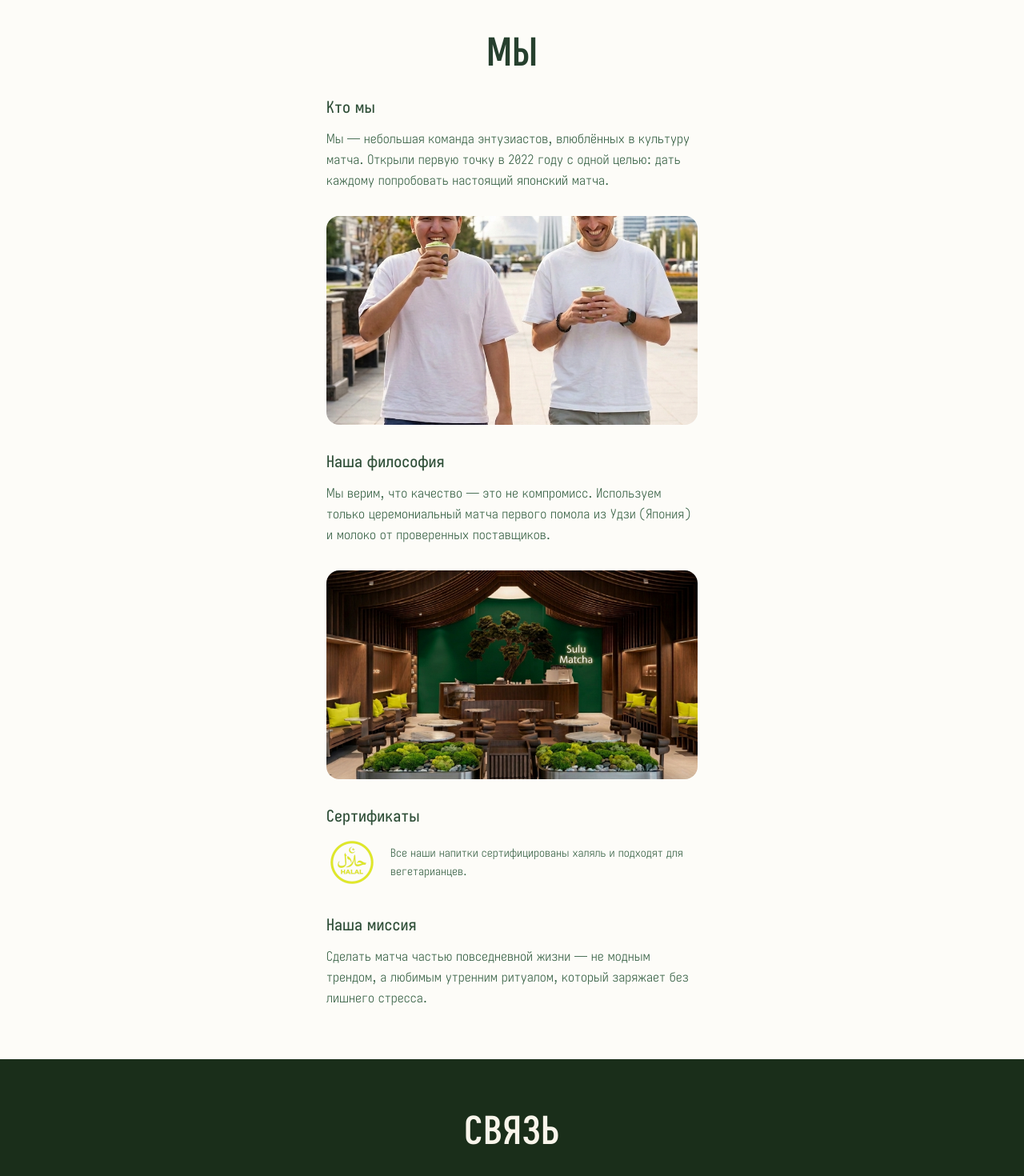
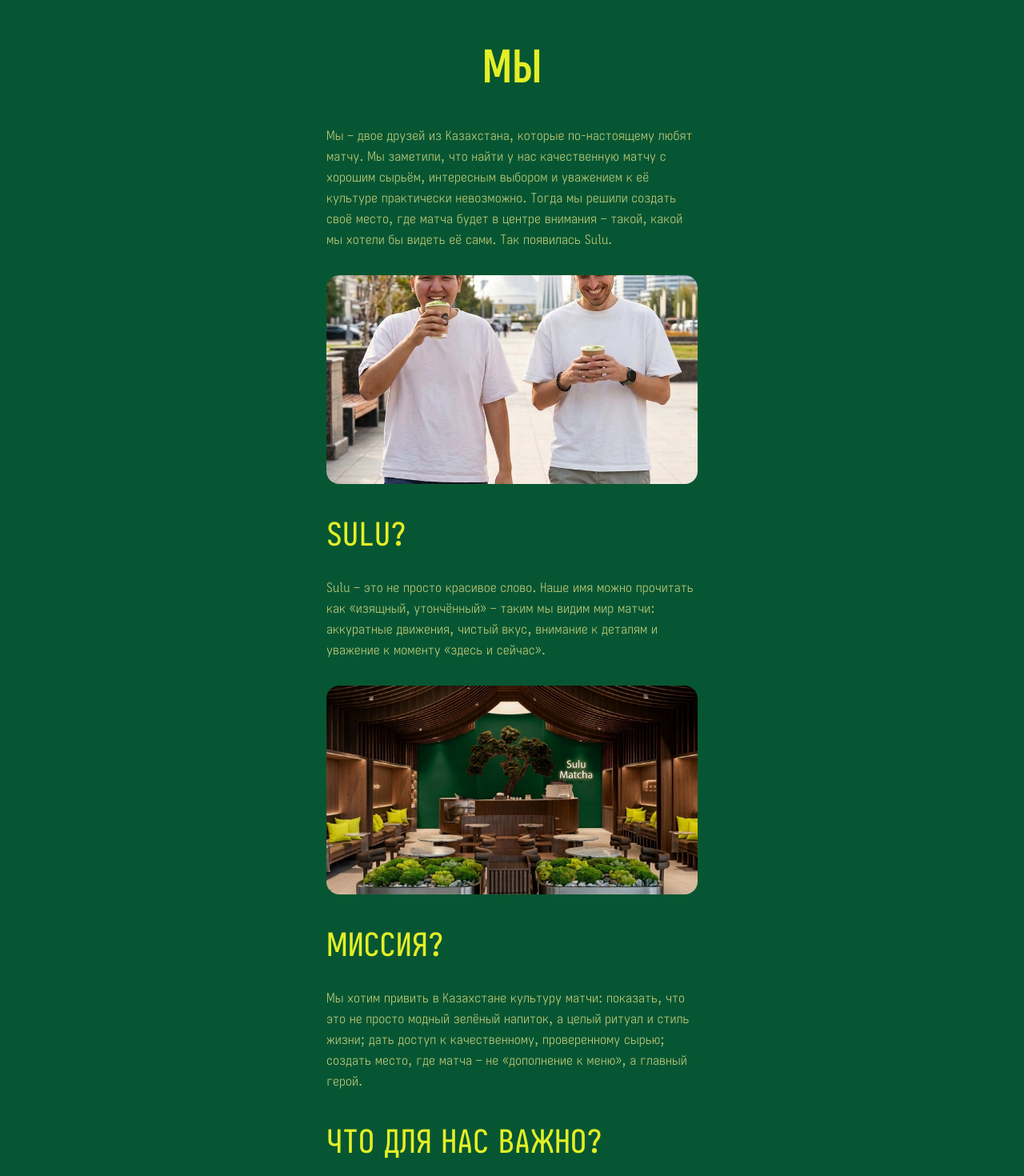
Before and after one commit to bavayra/matcha-cafe, a React (Vite) app: page / in a window 1280 px wide. Shown: the part 4080-5550 px from the top of the page at 80% size. Built offline with nearby package versions, Linux system fonts and the light colour scheme; the HTML template or start-up script is replaced by a standard one.

Commit message:
style/refator(About): changed color of the bg and fonts. COrrected font sizes. Changed text content from default to the one. Created h3-title class and reused across the section

```diff
--- a/src/components/About/About.tsx
+++ b/src/components/About/About.tsx
@@ -5,32 +5,36 @@
 const blocks = [
   {
     title: 'Кто мы',
-    text: 'Мы — небольшая команда энтузиастов, влюблённых в культуру матча. Открыли первую точку в 2022 году с одной целью: дать каждому попробовать настоящий японский матча.',
+    text: 'Мы – двое друзей из Казахстана, которые по‑настоящему любят матчу. Мы заметили, что найти у нас качественную матчу с хорошим сырьём, интересным выбором и уважением к её культуре практически невозможно. Тогда мы решили создать своё место, где матча будет в центре внимания – такой, какой мы хотели бы видеть её сами. Так появилась Sulu.',
   },
   {
-    title: 'Наша философия',
-    text: 'Мы верим, что качество — это не компромисс. Используем только церемониальный матча первого помола из Удзи (Япония) и молоко от проверенных поставщиков.',
+    title: 'SULU?',
+    text: 'Sulu – это не просто красивое слово. Наше имя можно прочитать как «изящный, утончённый» – таким мы видим мир матчи: аккуратные движения, чистый вкус, внимание к деталям и уважение к моменту «здесь и сейчас».',
   },
   {
     title: 'Сертификаты',
     text: null, // rendered separately with logo
   },
   {
-    title: 'Наша миссия',
-    text: 'Сделать матча частью повседневной жизни — не модным трендом, а любимым утренним ритуалом, который заряжает без лишнего стресса.',
+    title: 'МИССИЯ?',
+    text: 'Мы хотим привить в Казахстане культуру матчи:   показать, что это не просто модный зелёный напиток, а целый ритуал и стиль жизни;   дать доступ к качественному, проверенному сырью;   создать место, где матча – не «дополнение к меню», а главный герой. ',
+  },
+  {
+    title: 'ЧТО ДЛЯ НАС ВАЖНО?',
+    text: 'Качество сырья. Мы тщательно выбираем производителей, смотрим на происхождение, способ обработки и вкус.Разнообразие. Классическая матча, матча-латте, холодные напитки, авторские сочетания – мы хотим, чтобы ты нашёл свою. Культура. Для нас важно не просто налить напиток, а рассказать историю: от чайных полей до твоей чашки.',
   },
 ]
 
 export default function About() {
   return (
-    <section id="about" className="py-16 bg-cream-50">
-      <div className="max-w-lg mx-auto px-6 flex flex-col gap-8">
-        <h2 className="text-4xl sm:text-5xl font-bold text-matcha-800 text-center">МЫ</h2>
+    <section id="about" className="py-16 bg-[var(--green-main)]">
+      <div className="max-w-lg mx-auto px-6 flex flex-col gap-8 text-[var(--yellow-text)]">
+        <h2 className="section-title font-bold text-[var(--yellow-main)] text-center">МЫ</h2>
 
         {/* Block 1 */}
         <div>
-          <h3 className="text-xl font-medium text-matcha-700 mb-3">{blocks[0].title}</h3>
-          <p className="text-matcha-600 font-light leading-relaxed">{blocks[0].text}</p>
+          <h3 className="hidden mb-3">{blocks[0].title}</h3>
+          <p className="font-light leading-relaxed">{blocks[0].text}</p>
         </div>
 
         {/* Photo between 1 and 2 */}
@@ -42,8 +46,8 @@
 
         {/* Block 2 */}
         <div>
-          <h3 className="text-xl font-medium text-matcha-700 mb-3">{blocks[1].title}</h3>
-          <p className="text-matcha-600 font-light leading-relaxed">{blocks[1].text}</p>
+          <h3 className="h3-title">{blocks[1].title}</h3>
+          <p className=" font-light leading-relaxed">{blocks[1].text}</p>
         </div>
 
         {/* Photo between 2 and 3 */}
@@ -53,9 +57,19 @@
           className="rounded-2xl w-full object-cover aspect-video"
         />
 
-        {/* Block 3 — halal */}
+        {/* Block 4 */}
         <div>
-          <h3 className="text-xl font-medium text-matcha-700 mb-3">{blocks[2].title}</h3>
+          <h3 className="h3-title">{blocks[3].title}</h3>
+          <p className=" font-light leading-relaxed">{blocks[3].text}</p>
+        </div>
+
+        <div>
+          <h3 className="h3-title">{blocks[4].title}</h3>
+          <p className=" font-light leading-relaxed">{blocks[4].text}</p>
+        </div>
+
+        <div>
+          <h3 className="h3-title">{blocks[2].title}</h3>
           <div className="flex items-center gap-4">
             <img src={halalImg} alt="Halal сертификат" className="w-16 h-16 object-contain" />
             <p className="text-matcha-600 font-light text-sm leading-relaxed">
@@ -63,12 +77,6 @@
             </p>
           </div>
         </div>
-
-        {/* Block 4 */}
-        <div>
-          <h3 className="text-xl font-medium text-matcha-700 mb-3">{blocks[3].title}</h3>
-          <p className="text-matcha-600 font-light leading-relaxed">{blocks[3].text}</p>
-        </div>
       </div>
     </section>
   )
--- a/src/index.css
+++ b/src/index.css
@@ -178,6 +178,12 @@
   .history-font-size {
     font-size: 1.125rem;
   }
+  .h3-title {
+    font-size: 2.5rem;
+    font-weight: 500;
+    color: var(--yellow-main);
+    margin-bottom: 1.5rem;
+  }
 }
 
 /* ── Utilities ── */
```
